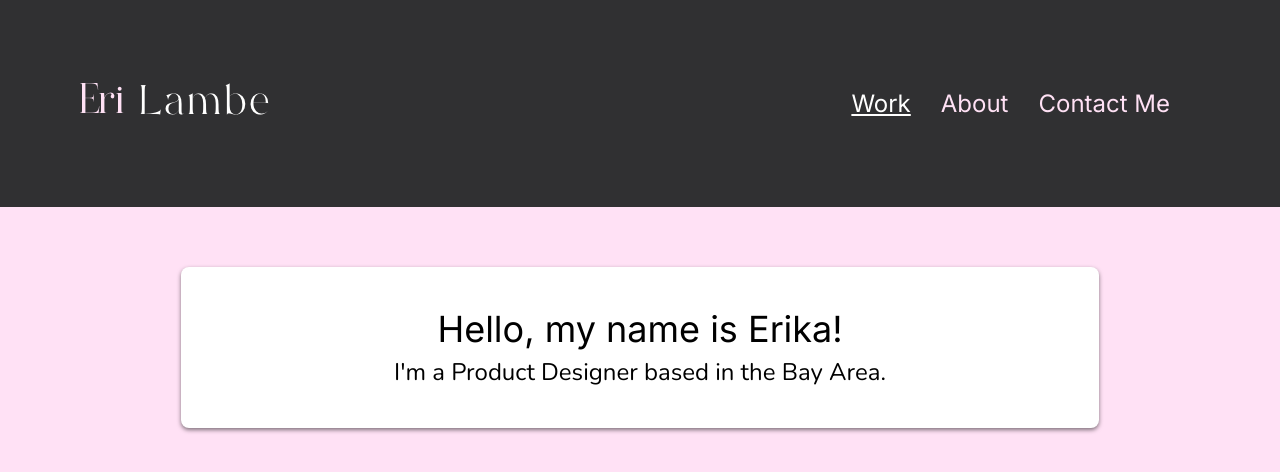
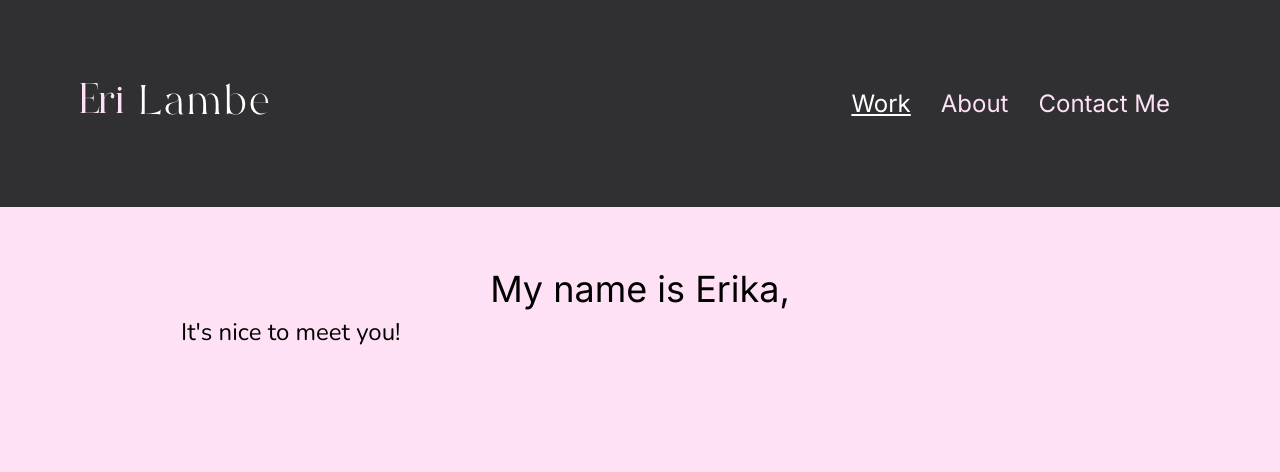
Before and after one commit to ddrosario/erika_portfolio_site, a Next.js app: page / in a window 1280 px wide. Shown: the top 472 px of the page. Built offline with nearby package versions, Linux system fonts and the light colour scheme.

Commit message:
♻️ Convert case study link and Welcome banner

```diff
--- a/components/banners/HelloBanner.tsx
+++ b/components/banners/HelloBanner.tsx
@@ -2,17 +2,17 @@ import React from 'react';
 
 import styles from '@styles/banners/HelloBanner.module.scss';
 
-import BorderedCard from '../hoc/BorderedCard';
-
 const HelloBanner = () => (
-  <BorderedCard>
-    <div className={styles.bannerPadding}>
-      <h1 className={styles.bannerHeader}>
-        Hello, my name is Erika!
-      </h1>
-      <h3 className={styles.bannerSubtext}>I&apos;m a Product Designer based in the Bay Area.</h3>
+  <div className={styles.banner}>
+    <h1 className={styles.bannerHeader}>
+      My name is Erika,
+    </h1>
+    <div
+      className={styles.bannerSubtext}
+    >
+      It&apos;s nice to meet you!
     </div>
-  </BorderedCard>
+  </div>
 );
 
 export default HelloBanner;
```
Also changed, not shown: components/CaseStudyNavLinks.tsx (+25 -18 lines), components/MobileNavDropdown.tsx (+0 -13 lines).
